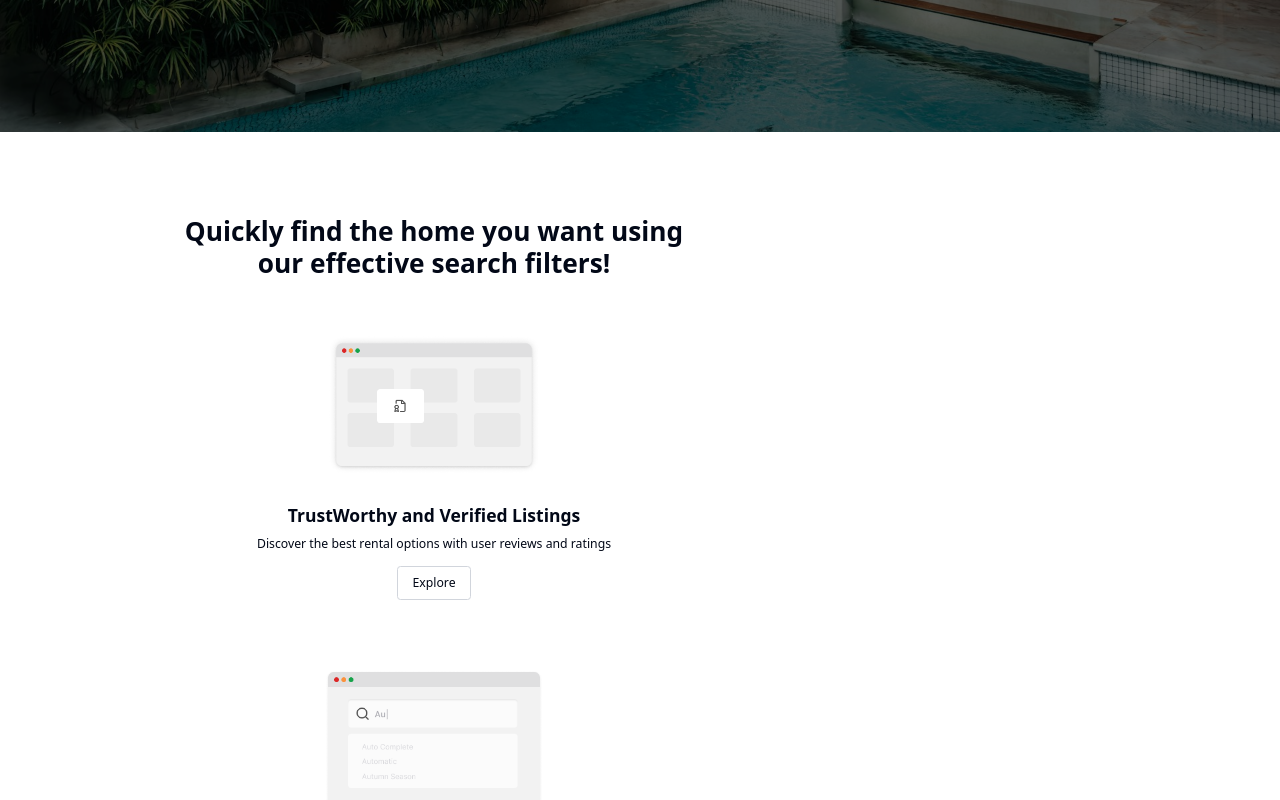
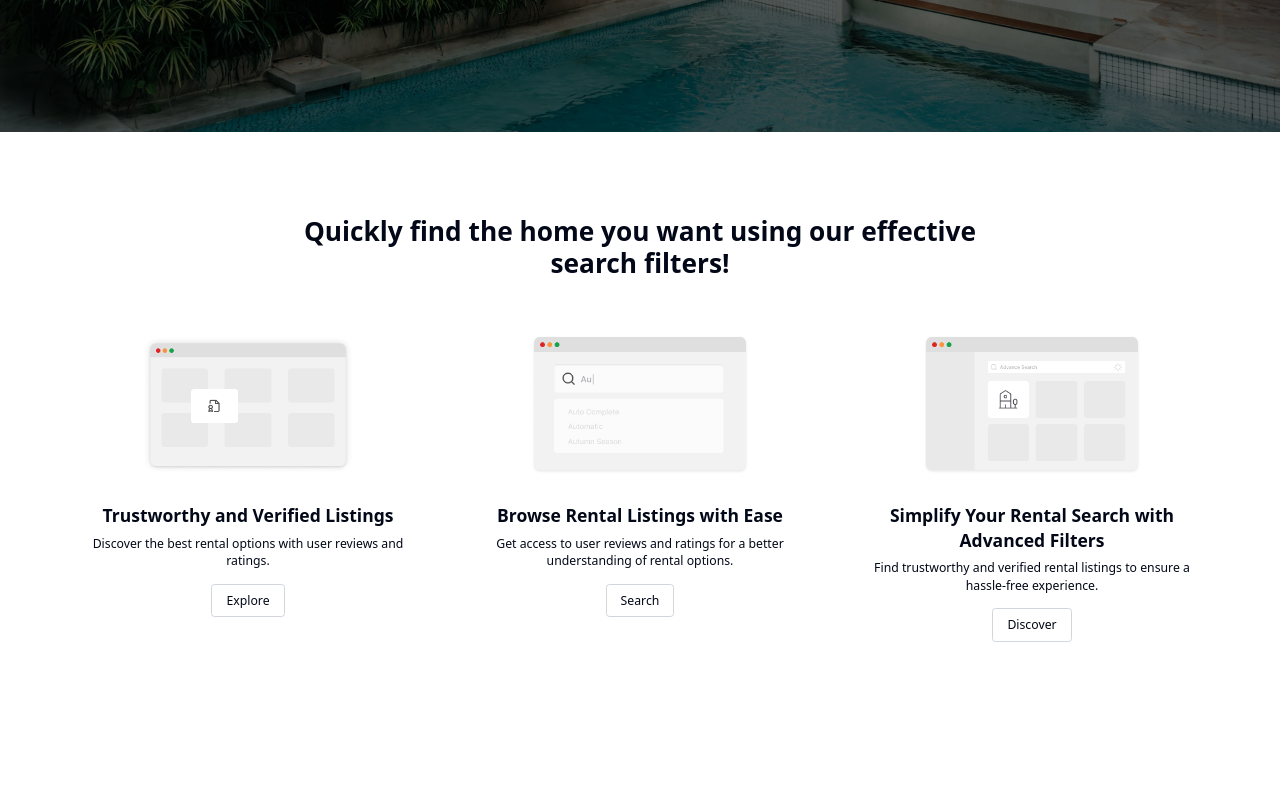
Before and after one commit to Nasir-buddy/real-state-next-application, a Next.js app in the folder client/: page /landing in a window 1280 px wide. Shown: the part 720-1520 px from the top of the page. After the commit the page ends 1446 px from the top, so only its background shows below. Built offline with nearby package versions, Linux system fonts and the light colour scheme; no server answers.

Commit message:
fix the wider screen alingment

```diff
--- a/client/src/app/(nondashboard)/landing/FeatureSection.tsx
+++ b/client/src/app/(nondashboard)/landing/FeatureSection.tsx
@@ -1,8 +1,9 @@
-'use client'
-import React from 'react'
-import { motion } from 'framer-motion'
-import Image from 'next/image';
-import Link from 'next/link';
+"use client";
+import React from "react";
+import { motion } from "framer-motion";
+import Image from "next/image";
+import Link from "next/link";
+
 const FeatureSection = () => {
   const containerVariants = {
     hidden: { opacity: 0, y: 50 },
@@ -11,51 +12,48 @@ const FeatureSection = () => {
       y: 0,
       transition: {
         duration: 0.5,
-                staggerChildren: 0.2
-            }
-        }
-    }
+        staggerChildren: 0.2,
+      },
+    },
+  };
 
   const itemVariants = {
     hidden: { opacity: 0, y: 20 },
     visible: { opacity: 1, y: 0 },
-    }
-
+  };
 
   return (
     <motion.div
-            initial='hidden'
-            whileInView='visible'
+      initial="hidden"
+      whileInView="visible"
       viewport={{ once: true }}
       variants={containerVariants}
-            className='py-24 px-6 sm:px-8 lg:px-12 xl:px16 bg-white'
+      className="py-24 px-6 sm:px-8 lg:px-16 bg-white"
     >
-            <div className='max-w-4xl xl:max-7xl mx:auto'>
+      <div className="max-w-7xl mx-auto">
         <motion.h2
           variants={itemVariants}
-                    className='text-3xl font-bold text-center mb-12 w-full sm:w-2/3 mx-auto'
+          className="text-3xl font-bold text-center mb-12 w-full sm:w-2/3 mx-auto"
         >
           Quickly find the home you want using our effective search filters!
         </motion.h2>
-                <div className='grid grid-col-1 md:grid-col-3 gap-8 lg:gap-12 xl:gap-16'>
+        <div className="grid grid-cols-1 md:grid-cols-3 gap-8 lg:gap-12 xl:gap-16 justify-items-center">
           {[0, 1, 2].map((index) => (
             <motion.div key={index} variants={itemVariants}>
               <FeatureCard
                 imageSrc={`/landing-search${3 - index}.png`}
-                                title={
-                                    [
-                                        "TrustWorthy and Verified Listings",
-                                        "Browse Rental Listinings with Ease",
-                                        "Simplify Your Rental Search with Advance"
-                                    ][index]
-                                }
+                title={[
+                  "Trustworthy and Verified Listings",
+                  "Browse Rental Listings with Ease",
+                  "Simplify Your Rental Search with Advanced Filters",
+                ][index]}
                 description={[
-                                    "Discover the best rental options with user reviews and ratings",
+                  "Discover the best rental options with user reviews and ratings.",
                   "Get access to user reviews and ratings for a better understanding of rental options.",
-                                    "Find trustworthy and verified rental listinings to ensure a hassle-free experience. "
+                  "Find trustworthy and verified rental listings to ensure a hassle-free experience.",
                 ][index]}
                 linkText={["Explore", "Search", "Discover"][index]}
-                                linkHref={['/explore', '/search', '/discover'][index]}
+                linkHref={["/explore", "/search", "/discover"][index]}
               />
             </motion.div>
           ))}
@@ -64,7 +62,6 @@ const FeatureSection = () => {
     </motion.div>
   );
 };
-
 
 const FeatureCard = ({
   imageSrc,
@@ -79,29 +76,26 @@ const FeatureCard = ({
   linkText: string;
   linkHref: string;
 }) => (
-    <div className='text-center'>
-        <div className='p-4 rounded-lg mb-4 items-center justify-center h-48'>
+  <div className="text-center">
+    <div className="p-4 rounded-lg mb-4 items-center justify-center h-48">
       <Image
         src={imageSrc}
         width={400}
         height={400}
-                className='w-full h-full object-contain'
+        className="w-full h-full object-contain"
         alt={title}
       />
     </div>
-        <h3 className='text-xl font-semibold mb-2'>
-            {title}
-        </h3>
-        <p className='mb-4'>{description}</p>
+    <h3 className="text-xl font-semibold mb-2">{title}</h3>
+    <p className="mb-4">{description}</p>
     <Link
       href={linkHref}
-            className='inline-block border border-gray-300 rounded px-4 py-2 hover:bg-gray-100'
+      className="inline-block border border-gray-300 rounded px-4 py-2 hover:bg-gray-100"
       scroll={false}
-
     >
       {linkText}
     </Link>
   </div>
-)
+);
 
-export default FeatureSection
+export default FeatureSection;
```
Lines whose indentation alone changed are shown as unchanged.
